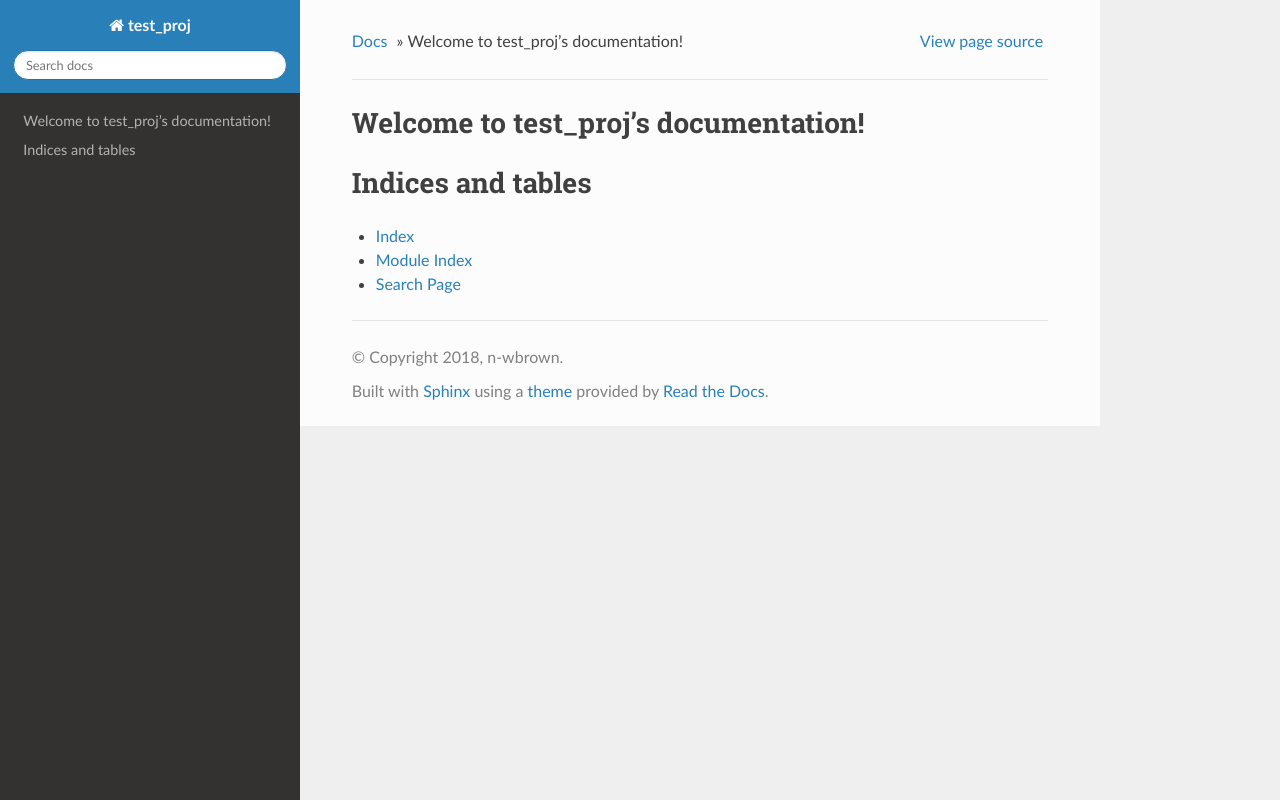
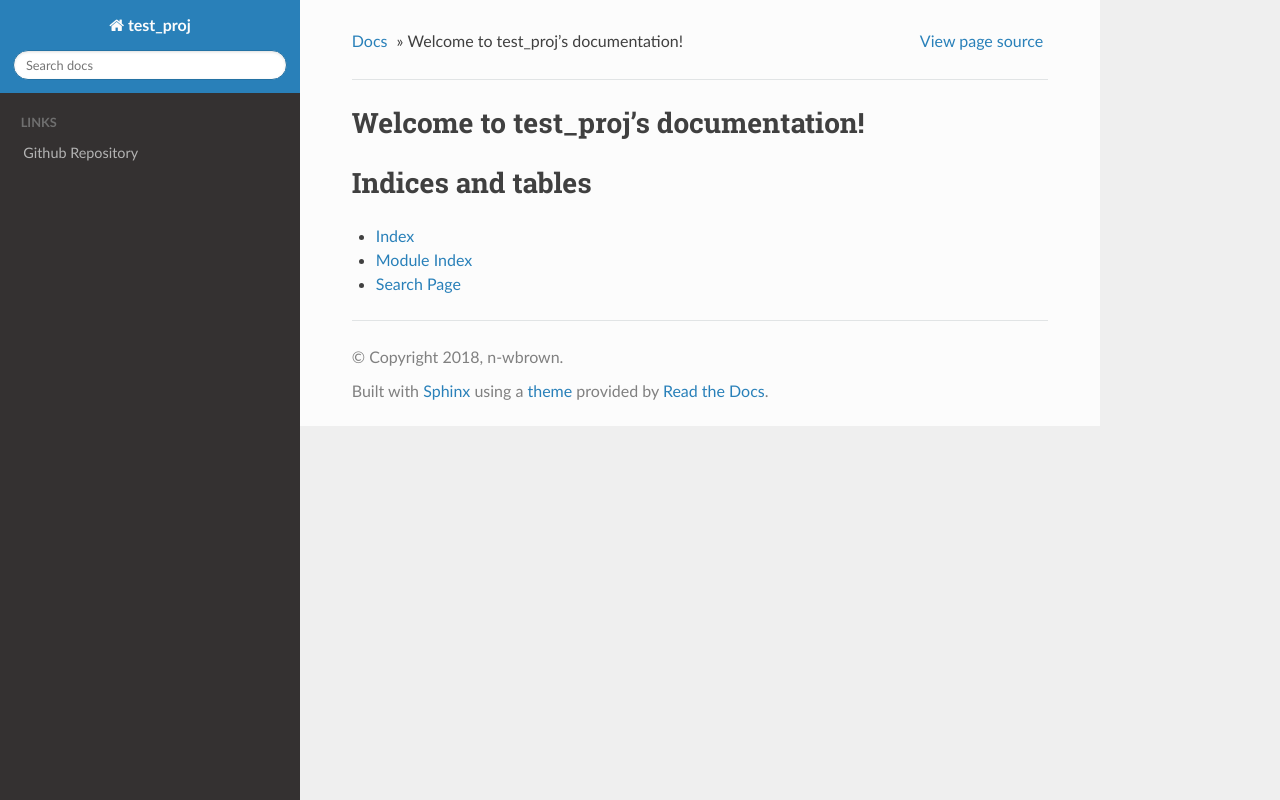
Before and after one commit to n-wbrown/test_proj, a plain HTML site: page index.html in a window 1280 px wide. Drawn offline with nearby package versions, Linux system fonts and the light colour scheme; some packages are replaced by stand-ins of ours.

Commit message:
Update docs after building Travis build 19 of n-wbrown/test_proj
The docs were built from the branch 'master' against the commit
10907197cb4ca9373bfe5ce1d26ee9c91ee704b0.

The Travis build that generated this commit is at
https://travis-ci.org/n-wbrown/test_proj/jobs/382417539.

The doctr command that was run is

    /home/travis/miniconda/envs/test-environment/bin/doctr deploy . --built-docs docs/build/html --deploy-branch-name gh-pages --command 'touch .nojekyll; git add .nojekyll'

```diff
--- a/index.html
+++ b/index.html
@@ -77,12 +77,11 @@
 
 
 
-              <!-- Local TOC -->
-              <div class="local-toc"><ul>
-<li><a class="reference internal" href="#">Welcome to test_proj’s documentation!</a></li>
-<li><a class="reference internal" href="#indices-and-tables">Indices and tables</a></li>
+              <p class="caption"><span class="caption-text">Links</span></p>
+<ul>
+<li class="toctree-l1"><a class="reference external" href="https://github.com/n-wbrown/test_proj">Github Repository</a></li>
 </ul>
-</div>
+
 
 
         </div>
@@ -147,6 +146,8 @@
 
   <div class="section" id="welcome-to-test-proj-s-documentation">
 <h1>Welcome to test_proj’s documentation!<a class="headerlink" href="#welcome-to-test-proj-s-documentation" title="Permalink to this headline">¶</a></h1>
+<div class="toctree-wrapper compound">
+</div>
 <div class="toctree-wrapper compound">
 </div>
 </div>
```
Also changed, not shown: genindex.html (+5 -2 lines), search.html (+5 -2 lines), _sources/index.rst.txt.
